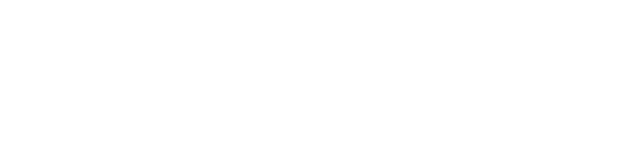
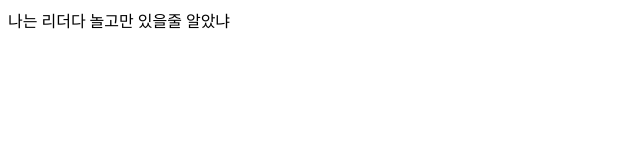
Before and after one commit to macuo-tazza/dabang, a plain HTML site: page index2.html in a window 1280 px wide. Shown: the whole page, without its empty margins (0-640 px from the left). Drawn offline with Linux system fonts and the light colour scheme.

Commit message:
master commit

```diff
--- a/index2.html
+++ b/index2.html
@@ -7,6 +7,6 @@
     <title>Document</title>
 </head>
 <body>
-
+    <div>나는 리더다 놀고만 있을줄 알았냐</div>
 </body>
 </html>
```
